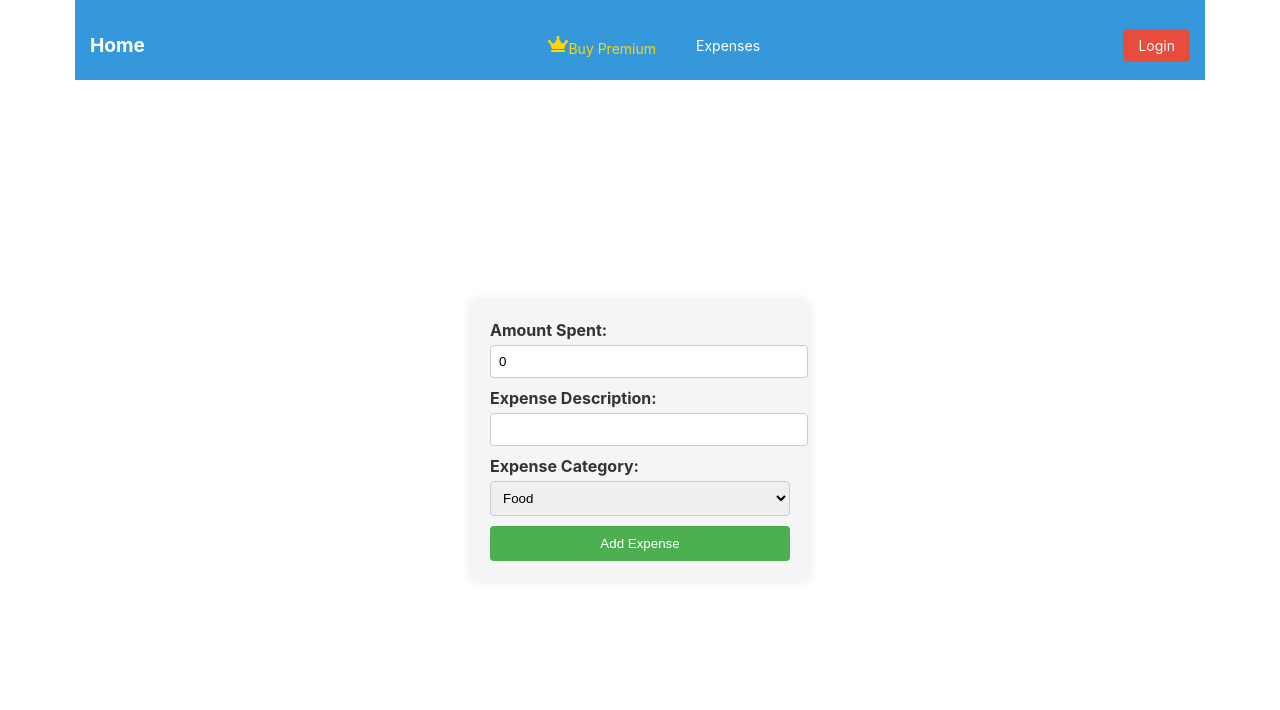
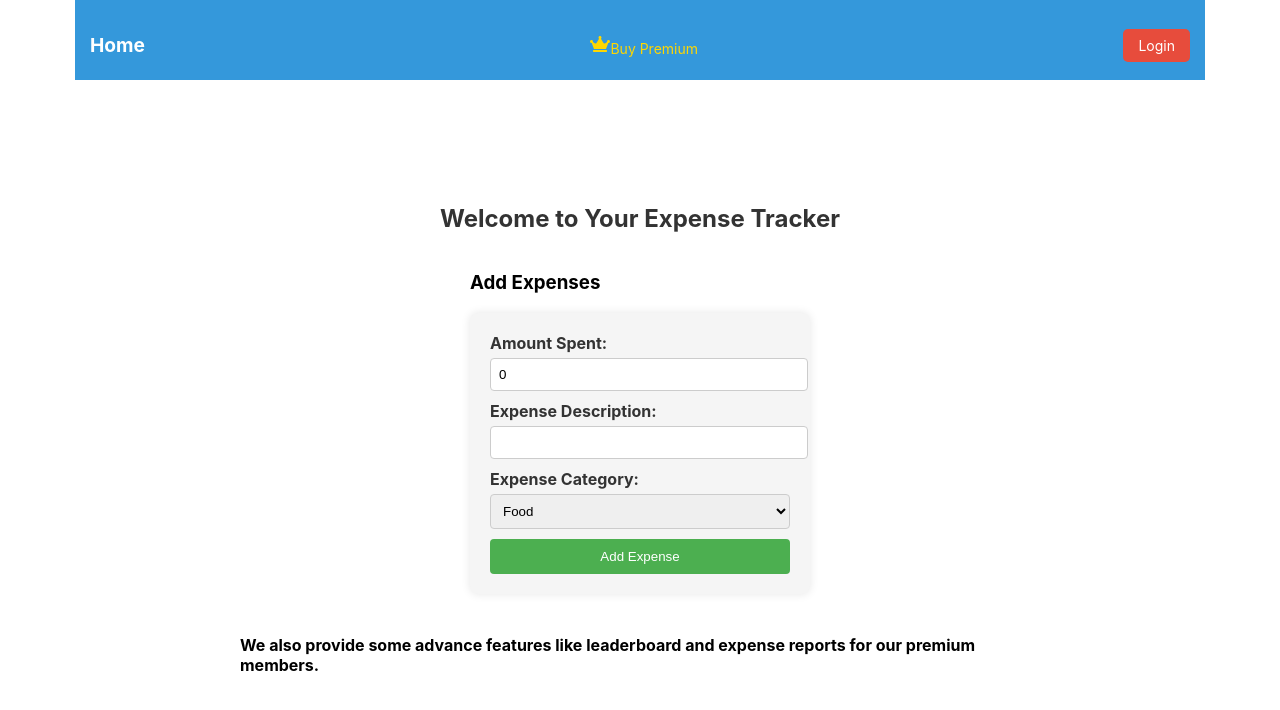
Before and after one commit to Indrajeet-01/Expense_Tracker, a React (Create React App) app in the folder frontend/: page / in a window 1280 px wide. Shown: the top 710 px of the page. Built offline with nearby package versions, Linux system fonts and the light colour scheme.

Commit message:
finishing

```diff
--- a/frontend/src/App.js
+++ b/frontend/src/App.js
@@ -10,6 +10,7 @@ import Leaderboard from "./pages/LeaderBoard";
 import BuyPremium from "./pages/BuyPremium";
 import SendEmail from "./components/SendEmail";
 import UpdatePassword from "./components/UpdatePassword";
+import Home from "./components/Home";
 
 
 function App() {
@@ -18,7 +19,8 @@ function App() {
       <Router>
         <Header/>
         <Routes>
-          <Route path="/" element={<AddExpense/>} />
+          <Route path="/" element={<Home/>} />
+          <Route path="/add-expense" element={<AddExpense/>} />
           <Route path="/auth" element={<Auth/>} />
 
           <Route path="/all-expense" element={<AllExpenses/>} />
--- a/frontend/src/components/Header.jsx
+++ b/frontend/src/components/Header.jsx
@@ -37,9 +37,9 @@ const Header = () => {
           <Link to="/buy-premium" id="premium-icon"><FaCrown className="premium-icon" style={{ color: 'gold', fontSize: '20px' }} />Buy Premium
 </Link>
         </div>
-        <div><Link to="/all-expense">Expenses</Link></div>
-        {isPremium && <div><Link to="/leader-board">Leader Board</Link></div>}
-        {isPremium && <div><ExpenseReport token={token}/></div>}
+        {token && <div><Link to="/all-expense">Expenses</Link></div>}
+        {token && isPremium && <div><Link to="/leader-board">Leader Board</Link></div>}
+        {token && isPremium && <div><ExpenseReport token={token}/></div>}
       </ul>
     </div>
     <div>
--- /dev/null
+++ b/frontend/src/components/Home.jsx
@@ -0,0 +1,27 @@
+// Home.js
+
+import React from 'react';
+import '../styles/home.css'; // Import the CSS file
+import AddExpense from '../pages/AddExpense';
+
+const Home = () => {
+  return (
+    <div className="home-container">
+      <h2>Welcome to Your Expense Tracker</h2>
+
+      <section className="expense-section">
+        <h3>Add Expenses</h3>
+        <AddExpense/>
+      </section>
+
+      <section className="about">
+        <h4>We also provide some advance features like leaderboard and expense reports for our premium members.</h4>
+        {/* Add your leaderboard content or component here */}
+      </section>
+
+
+    </div>
+  );
+};
+
+export default Home;
--- a/frontend/src/contexts/actions/user.js
+++ b/frontend/src/contexts/actions/user.js
@@ -68,7 +68,7 @@ export const loginUser = (userData) => async (dispatch) => {
 export const logoutUser = (token) => async (dispatch) => {
   try {
 
-    await axios.post('http://localhost:8800/user/logout', null, {
+    await axios.post('http://localhost:8800/user/logout', {
       headers: {
         'Authorization': `Bearer ${token}`,
         'Content-Type': 'application/json',
--- /dev/null
+++ b/frontend/src/styles/home.css
@@ -0,0 +1,19 @@
+/* Home.css */
+
+.home-container {
+    max-width: 800px;
+    margin: 0 auto;
+    padding: 20px;
+  }
+
+  h2 {
+    color: #333;
+  }
+
+  .expense-section,
+  .leaderboard-section,
+  .download-section {
+    margin-bottom: 20px;
+  }
+
+  /* Add more specific styling based on your design */
```
Also changed, not shown: 2 other files (tests, documents, lock files or other folders).
